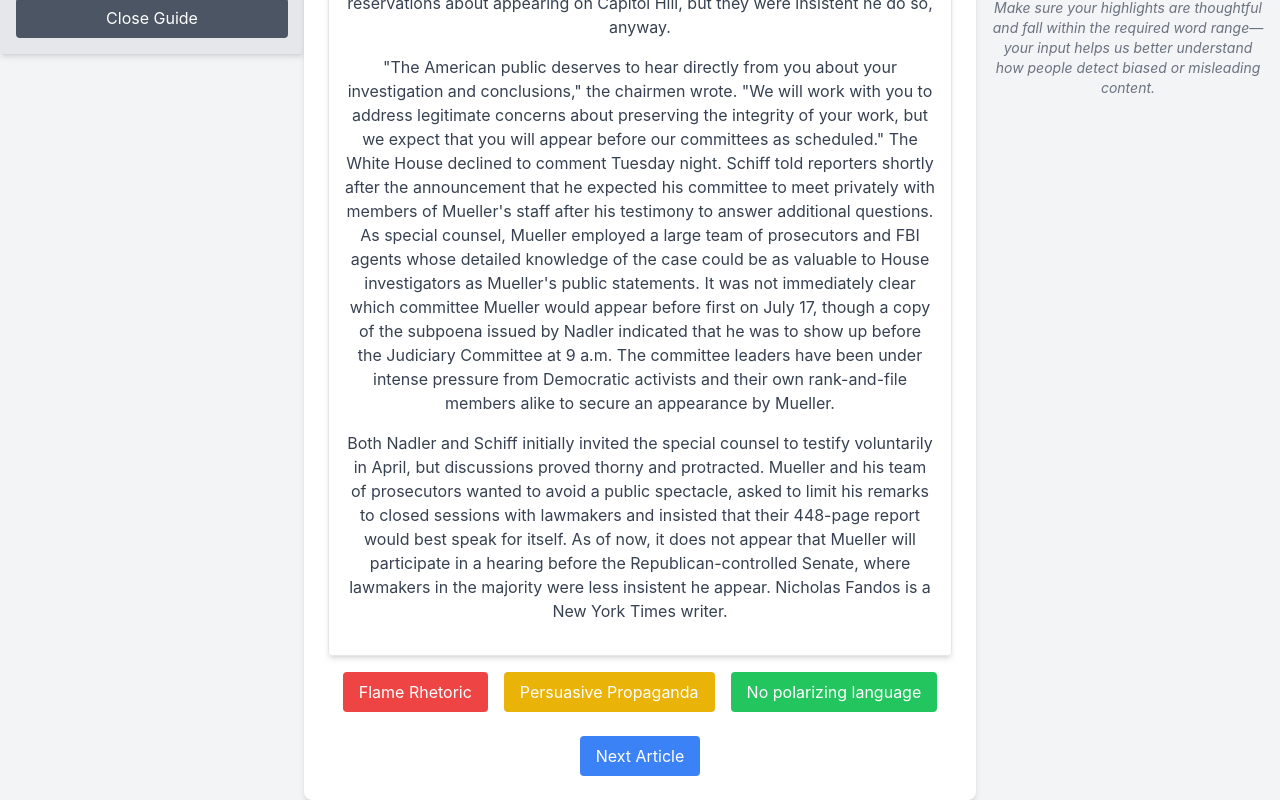
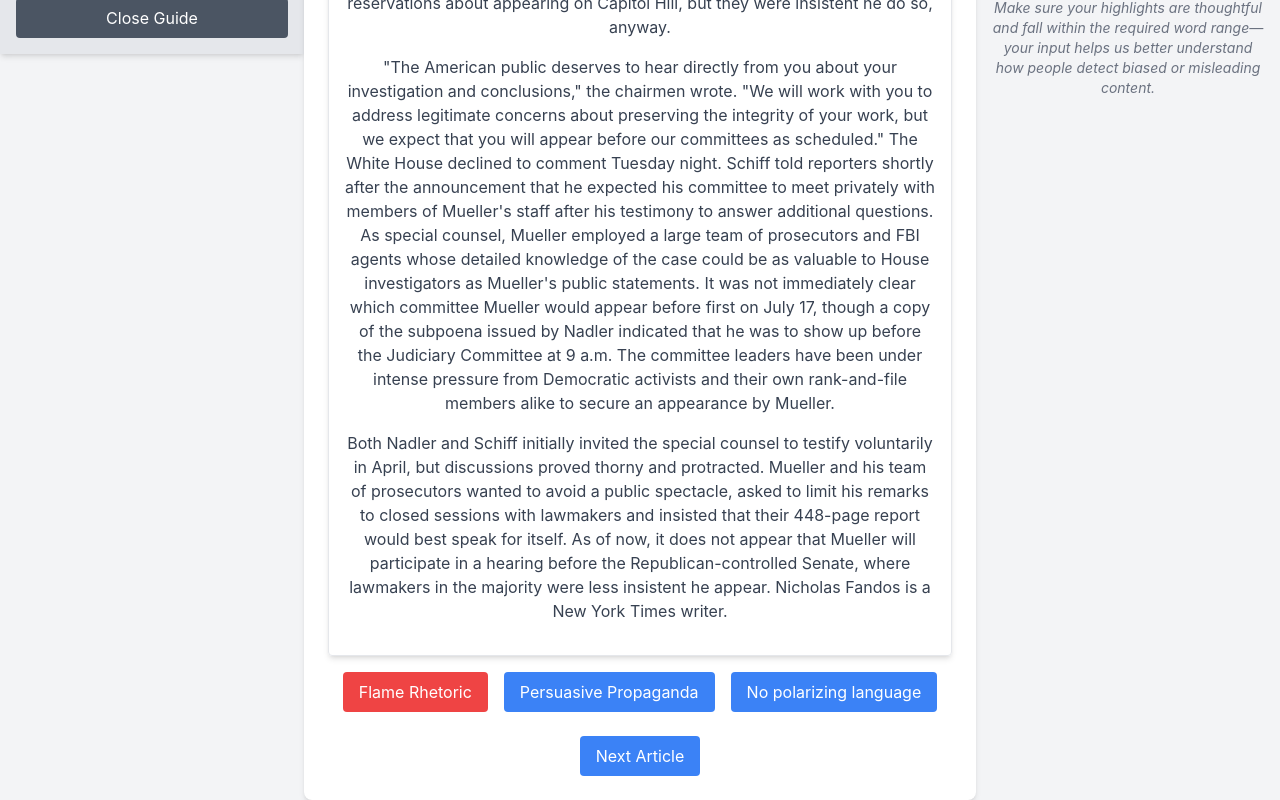
Before and after one commit to kathigg/mturkstudy-1, a React (Create React App) app: page / in a window 1280 px wide. Shown: the part 550-1350 px from the top of the page. Built offline with nearby package versions, Linux system fonts and the light colour scheme.

Commit message:
updated colors to make it less attractive to click the "no polarizing language" button

```diff
--- a/src/website_management/pages/NewsAnnotationTool.js
+++ b/src/website_management/pages/NewsAnnotationTool.js
@@ -608,12 +608,12 @@ const handleSubcategoryChange = (e) => {
                 {/* Annotation Buttons */}
                 <div className="mt-4 flex justify-center space-x-4">
                     <Button onClick={() => handleCategoryButtonClick("Inflammatory_Language")} className="bg-red-500">
-                        Flame Rhetoric
+                      Flame Rhetoric
                     </Button>
-                    <Button onClick={() => handleCategoryButtonClick("Persuasive_Propaganda")} className="bg-yellow-500">
+                    <Button onClick={() => handleCategoryButtonClick("Persuasive_Propaganda")} className="bg-[#f2a100]">
                         Persuasive Propaganda
                     </Button>
-                    <Button onClick={() => handleCategoryButtonClick("No_Polarizing_Language")} className="bg-green-500">
+                    <Button onClick={() => handleCategoryButtonClick("No_Polarizing_Language")} className="bg-[#82b588] p-4">
                         No polarizing language
                     </Button>
                 </div>
```
Also changed, not shown: 1 other file (tests, documents, lock files or other folders).
